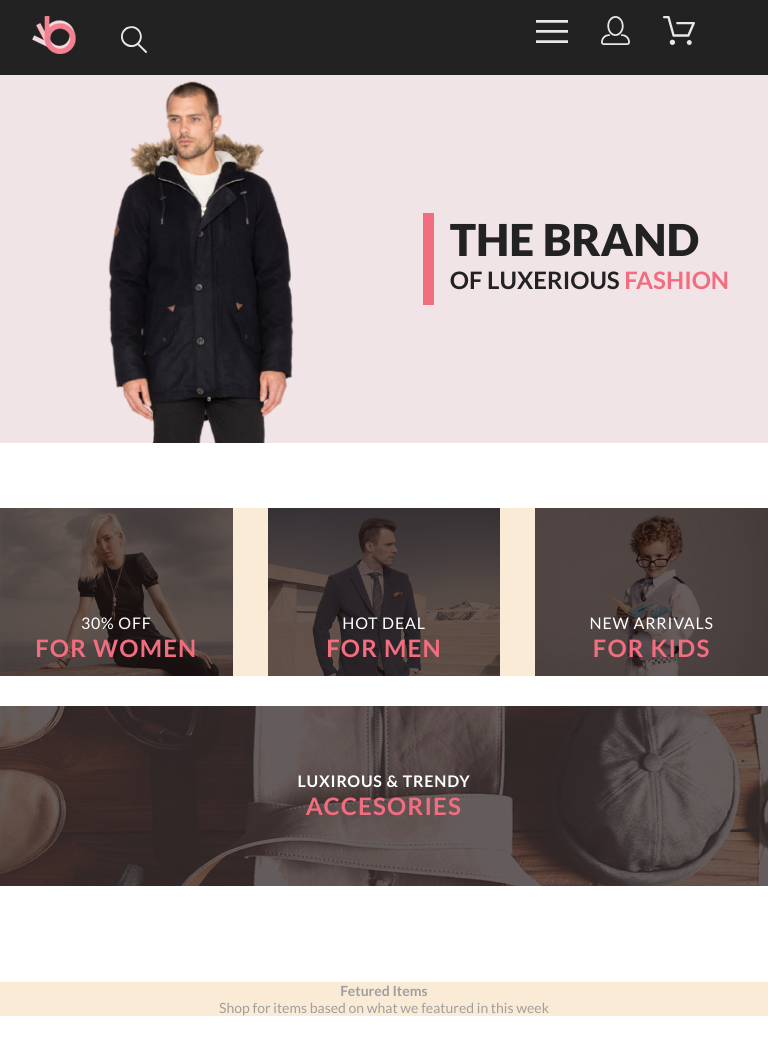
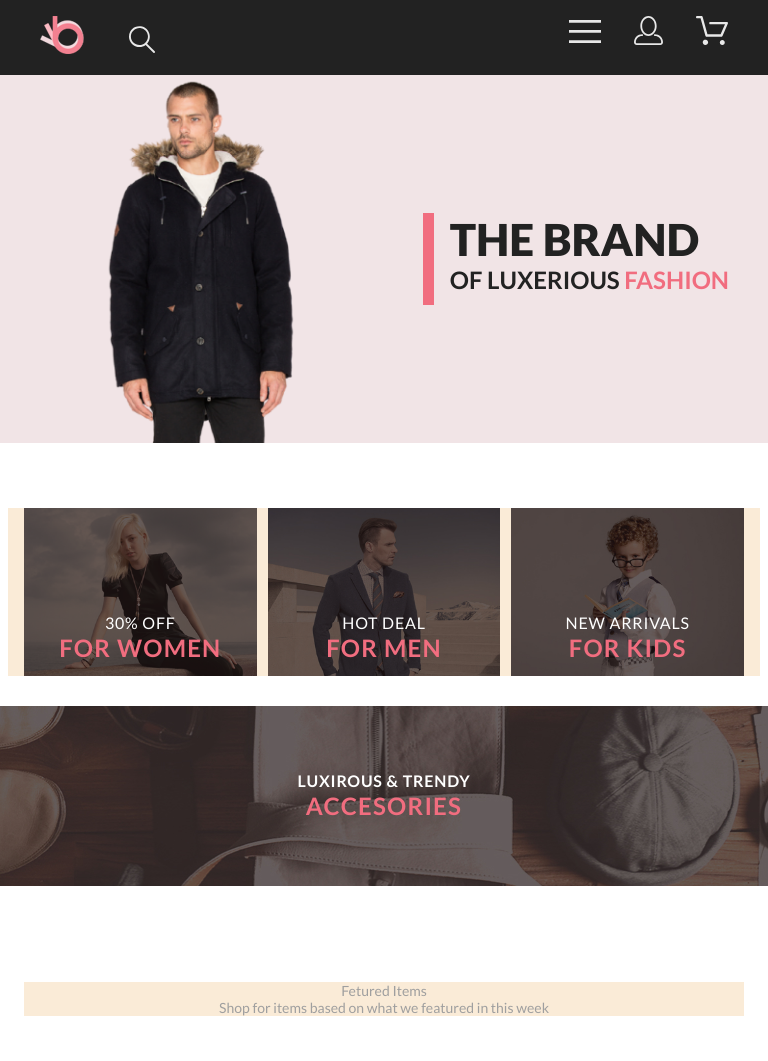
Before and after one commit to Alexandra2025/HTML-CSS_homework_6, a plain HTML site: page index.html in a window 768 px wide. Shown: the top 1061 px of the page. Drawn offline with Linux system fonts and the light colour scheme.

```diff
--- a/index.html
+++ b/index.html
@@ -52,7 +52,7 @@
       </div>
     </div>
     <div class="card-menu">
-      <div class="conteiner card_top">
+      <div class="conteiner card_top center">
         <div class="card_img">
           <img class="project__img" src="img/foto1.png" alt="photo" />
           <p class="card_top__text">30% OFF</p>
@@ -77,7 +77,8 @@
         </div>
       </div>
       <div class="conteiner text_bottom">
-        <h4>Fetured Items</h4>
+        <p>Fetured Items</p>
+        <p></p>
         <p>Shop for items based on what we featured in this week</p>
       </div>
       <div class="conteiner card_product">
--- a/style.css
+++ b/style.css
@@ -198,13 +198,21 @@
   }
 
   .conteiner {
-    width: 768px;
+    width: 720px;
   }
-  .header_menu {
-    padding-right: 41px;
-  }
+
   .top_heading {
     font-size: 44px;
+  }
+
+  .card_top{
+    padding-left: 16px;
+    padding-right: 16px;
+  }
+
+  .card-bottom {
+    padding-left: 16px;
+    padding-right: 16px;
   }
 
   .img_top {
@@ -215,17 +223,18 @@
   .top_text {
     font-size: 24px;
   }
+
   .top-item1 {
     height: 368px;
   }
 
-  .top-item2{
+  .top-item2 {
     height: 368px;
     padding-left: 39px;
   }
 
   .header_box {
-    padding: 16px 32px 16px 32px ;
+    padding: 16px;
   }
 
   .card_top {
```
